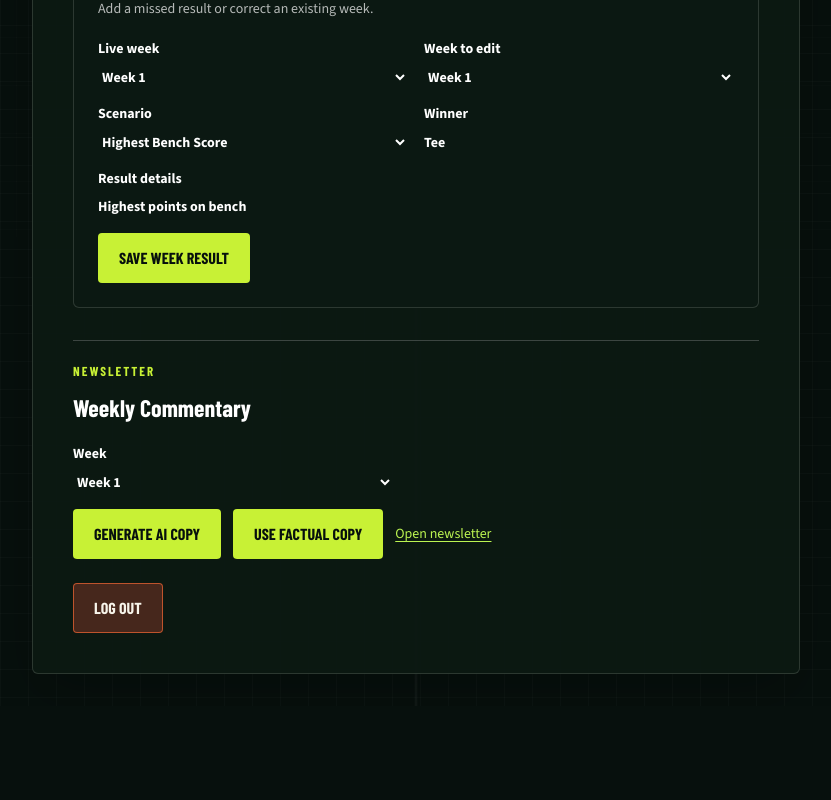
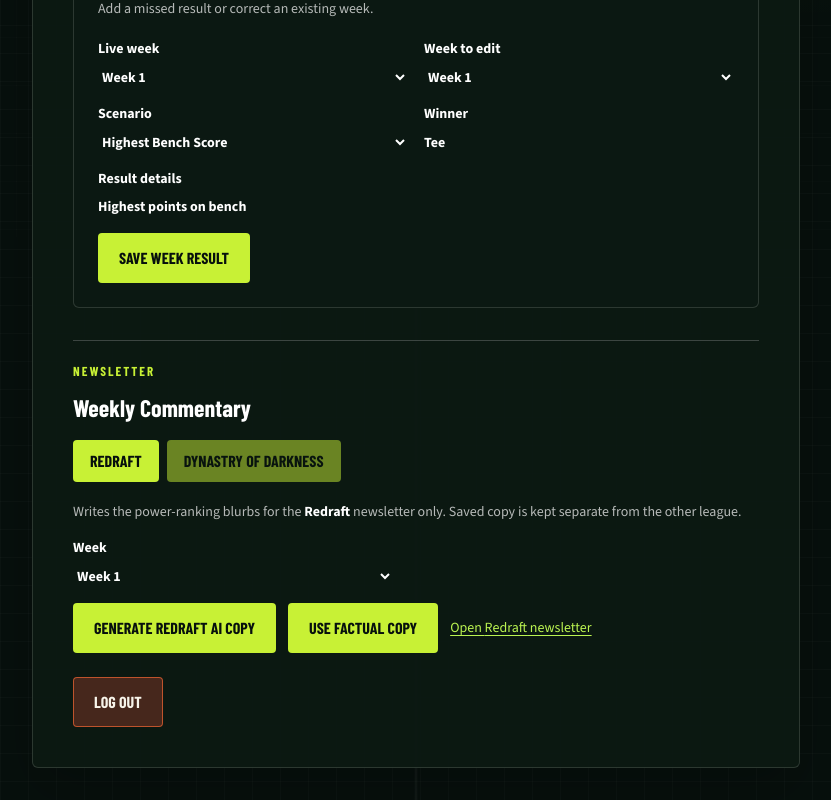
Before and after one commit to BradWillz/ffredraft, a Next.js app: page /admin in a window 1280 px wide. Shown: the part 563-1363 px from the top of the page, without its empty margins (224-1055 px from the left). Before the commit the page ends 1269 px from the top, so only its background shows below. Built offline with nearby package versions, Linux system fonts and the light colour scheme; a web font is replaced by a local one.

Commit message:
feat: implement newsletter commentary feature for Dynastry of Darkness with validation against kickers

```diff
--- a/src/app/admin/page.tsx
+++ b/src/app/admin/page.tsx
@@ -3,6 +3,63 @@
 import Link from "next/link";
 import { FormEvent, useEffect, useState } from "react";
 import { WHEEL_SCENARIOS, type WheelState } from "@/lib/wheel-state";
+
+type NewsletterLeague = "redraft" | "dynasty";
+
+const NEWSLETTER_LEAGUES: Record<NewsletterLeague, { label: string; path: string }> = {
+  redraft: { label: "Redraft", path: "/newsletter/week" },
+  dynasty: { label: "Dynastry of Darkness", path: "/dynastry-of-darkness/newsletter/week" },
+};
+
+function CommentaryPanel({ league }: { league: NewsletterLeague }) {
+  const [week, setWeek] = useState(1);
+  const [status, setStatus] = useState("");
+  const [busy, setBusy] = useState(false);
+  const { label, path } = NEWSLETTER_LEAGUES[league];
+
+  const update = async (clear = false) => {
+    if (busy) return;
+    setBusy(true);
+    setStatus(clear ? "Restoring factual copy..." : "Researching and writing...");
+    try {
+      const response = await fetch("/api/newsletter/commentary", {
+        method: clear ? "DELETE" : "POST",
+        headers: { "Content-Type": "application/json" },
+        body: JSON.stringify({ week, league }),
+      });
+      const result = await response.json() as { error?: string; stage?: string; reason?: string; requestId?: string };
+      setStatus(response.ok
+        ? `${label} Week ${week}: ${clear ? "factual copy restored" : "AI copy saved"}.`
+        : [
+          result.error ?? "Could not update the newsletter.",
+          result.reason ? `${result.stage ? `[${result.stage}] ` : ""}${result.reason}` : "",
+          result.requestId ? `Request: ${result.requestId}` : "",
+        ].filter(Boolean).join(" "));
+    } catch {
+      setStatus("Could not reach the server. Please try again.");
+    } finally {
+      setBusy(false);
+    }
+  };
+
+  return (
+    <form id={`newsletter-panel-${league}`} role="tabpanel" onSubmit={(event) => { event.preventDefault(); void update(); }} className="grid gap-4">
+      <p className="text-sm text-white/70">Writes the power-ranking blurbs for the <strong className="text-white">{label}</strong> newsletter only. Saved copy is kept separate from the other league.</p>
+      <label className="grid max-w-xs gap-2 text-sm font-bold text-white">
+        Week
+        <select value={week} disabled={busy} onChange={(event) => { setWeek(Number(event.target.value)); setStatus(""); }} className="wheel-admin-field">
+          {Array.from({ length: 18 }, (_, index) => index + 1).map((option) => <option key={option} value={option}>Week {option}</option>)}
+        </select>
+      </label>
+      <div className="flex flex-wrap items-center gap-3">
+        <button type="submit" disabled={busy} className="tool-command px-5 py-3 disabled:opacity-50">{busy ? "Working..." : `Generate ${label} AI copy`}</button>
+        <button type="button" disabled={busy} onClick={() => void update(true)} className="tool-command px-5 py-3 disabled:opacity-50">Use factual copy</button>
+        <Link href={`${path}/${week}`} className="text-sm text-lime-300 underline">Open {label} newsletter</Link>
+      </div>
+      {status && <p role="status" className="text-sm text-white/70">{status}</p>}
+    </form>
+  );
+}
 
 export default function AdminPage() {
   const [isAdmin, setIsAdmin] = useState(false);
@@ -15,9 +72,7 @@ export default function AdminPage() {
   const [editWinner, setEditWinner] = useState("Tee");
   const [editDetails, setEditDetails] = useState("Highest points on bench");
   const [wheelStatus, setWheelStatus] = useState("");
-  const [newsletterWeek, setNewsletterWeek] = useState(1);
-  const [newsletterStatus, setNewsletterStatus] = useState("");
-  const [newsletterBusy, setNewsletterBusy] = useState(false);
+  const [newsletterLeague, setNewsletterLeague] = useState<NewsletterLeague>("redraft");
 
   const loadWheelState = async () => {
     const response = await fetch("/api/wheel", { cache: "no-store" });
@@ -54,31 +109,6 @@ export default function AdminPage() {
   const logout = async () => {
     await fetch("/api/admin/session", { method: "DELETE" });
     setIsAdmin(false);
-  };
-
-  const updateNewsletter = async (clear = false) => {
-    if (newsletterBusy) return;
-    setNewsletterBusy(true);
-    setNewsletterStatus(clear ? "Restoring factual copy..." : "Researching and writing...");
-    try {
-      const response = await fetch("/api/newsletter/commentary", {
-        method: clear ? "DELETE" : "POST",
-        headers: { "Content-Type": "application/json" },
-        body: JSON.stringify({ week: newsletterWeek }),
-      });
-      const result = await response.json() as { error?: string; stage?: string; reason?: string; requestId?: string };
-      setNewsletterStatus(response.ok
-        ? `Week ${newsletterWeek}: ${clear ? "factual copy restored" : "AI copy saved"}.`
-        : [
-          result.error ?? "Could not update the newsletter.",
-          result.reason ? `${result.stage ? `[${result.stage}] ` : ""}${result.reason}` : "",
-          result.requestId ? `Request: ${result.requestId}` : "",
-        ].filter(Boolean).join(" "));
-    } catch {
-      setNewsletterStatus("Could not reach the server. Please try again.");
-    } finally {
-      setNewsletterBusy(false);
-    }
   };
 
   const selectEditWeek = (week: number) => {
@@ -194,21 +224,25 @@ export default function AdminPage() {
               )}
               <section className="mt-8 border-t border-white/20 pt-6" aria-labelledby="newsletter-editor-title">
                 <p className="eyebrow">Newsletter</p>
-                <h2 id="newsletter-editor-title" className="mb-5 text-2xl font-bold text-white">Weekly Commentary</h2>
-                <form onSubmit={(event) => { event.preventDefault(); void updateNewsletter(); }} className="grid gap-4">
-                  <label className="grid max-w-xs gap-2 text-sm font-bold text-white">
-                    Week
-                    <select value={newsletterWeek} disabled={newsletterBusy} onChange={(event) => { setNewsletterWeek(Number(event.target.value)); setNewsletterStatus(""); }} className="wheel-admin-field">
-                      {Array.from({ length: 18 }, (_, index) => index + 1).map((week) => <option key={week} value={week}>Week {week}</option>)}
-                    </select>
-                  </label>
-                  <div className="flex flex-wrap items-center gap-3">
-                    <button type="submit" disabled={newsletterBusy} className="tool-command px-5 py-3 disabled:opacity-50">{newsletterBusy ? "Working..." : "Generate AI copy"}</button>
-                    <button type="button" disabled={newsletterBusy} onClick={() => void updateNewsletter(true)} className="tool-command px-5 py-3 disabled:opacity-50">Use factual copy</button>
-                    <Link href={`/newsletter/week/${newsletterWeek}`} className="text-sm text-lime-300 underline">Open newsletter</Link>
-                  </div>
-                  {newsletterStatus && <p role="status" className="text-sm text-white/70">{newsletterStatus}</p>}
-                </form>
+                <h2 id="newsletter-editor-title" className="mb-4 text-2xl font-bold text-white">Weekly Commentary</h2>
+                <div role="tablist" aria-label="Newsletter league" className="mb-5 flex flex-wrap gap-2">
+                  {(Object.keys(NEWSLETTER_LEAGUES) as NewsletterLeague[]).map((league) => (
+                    <button
+                      key={league}
+                      type="button"
+                      role="tab"
+                      aria-selected={newsletterLeague === league}
+                      aria-controls={`newsletter-panel-${league}`}
+                      onClick={() => setNewsletterLeague(league)}
+                      className={`tool-command px-4 py-2 ${newsletterLeague === league ? "" : "opacity-50"}`}
+                    >
+                      {NEWSLETTER_LEAGUES[league].label}
+                    </button>
+                  ))}
+                </div>
+                {(Object.keys(NEWSLETTER_LEAGUES) as NewsletterLeague[]).map((league) => (
+                  <div key={league} hidden={newsletterLeague !== league}><CommentaryPanel league={league} /></div>
+                ))}
               </section>
               <button type="button" onClick={logout} className="tool-command tool-command--danger mt-6 px-5 py-3">Log out</button>
             </div>
--- a/src/app/api/newsletter/commentary/route.ts
+++ b/src/app/api/newsletter/commentary/route.ts
@@ -2,7 +2,7 @@ import { NextResponse } from "next/server";
 import { randomUUID } from "node:crypto";
 import { isAdmin } from "@/lib/admin-auth";
 import { clearNewsletterCommentary, generateNewsletterCommentary } from "@/lib/newsletter-commentary";
-import { getWeeklyReport } from "@/lib/weekly-report";
+import { DYNASTRY_REPORT_LEAGUE, getWeeklyReport, REDRAFT_REPORT_LEAGUE } from "@/lib/weekly-report";
 import { commentaryFailure, diagnosticStep, logCommentaryDiagnostic, type CommentaryDiagnostics } from "@/lib/newsletter-diagnostics";
 
 export const runtime = "nodejs";
@@ -43,6 +43,12 @@ async function updateCommentary(request: Request, clear: boolean) {
     if (!Number.isInteger(week) || week < 1 || week > 18) {
       return respond({ error: "Choose a week from 1 to 18." }, 400);
     }
+    const league = body?.league ?? "redraft";
+    if (league !== "redraft" && league !== "dynasty") {
+      return respond({ error: "Choose the Redraft or Dynastry newsletter." }, 400);
+    }
+    const reportLeague = league === "dynasty" ? DYNASTRY_REPORT_LEAGUE : REDRAFT_REPORT_LEAGUE;
+    const newsletterUrl = league === "dynasty" ? `/dynastry-of-darkness/newsletter/week/${week}` : `/newsletter/week/${week}`;
     diagnostics.week = week;
     logCommentaryDiagnostic(diagnostics, "request", "validated");
     if (!clear && !process.env.OPENAI_API_KEY) {
@@ -54,7 +60,7 @@ async function updateCommentary(request: Request, clear: boolean) {
       return respond({ error: "Configure shared Redis storage before saving newsletter copy in production.", stage: "configuration", reason: "Shared Redis storage is not configured" }, 503);
     }
     try {
-      const report = await diagnosticStep(diagnostics, "report", "Could not load the weekly report", () => getWeeklyReport(week));
+      const report = await diagnosticStep(diagnostics, "report", "Could not load the weekly report", () => getWeeklyReport(week, reportLeague));
       if (week > report.lastCompletedWeek) {
         return respond({ error: "Only completed weeks can have AI copy." }, 400);
       }
@@ -63,7 +69,7 @@ async function updateCommentary(request: Request, clear: boolean) {
       } else {
         await generateNewsletterCommentary(report, diagnostics);
       }
-      return respond({ week, url: `/newsletter/week/${week}` }, 200);
+      return respond({ week, league, url: newsletterUrl }, 200);
     } catch (error) {
       const failure = commentaryFailure(error, clear ? "clear" : "generation", clear ? "Unexpected error clearing commentary" : "Unexpected commentary generation error");
       logCommentaryDiagnostic(diagnostics, failure.stage, "failed", { reason: failure.reason }, error);
--- a/src/lib/weekly-report.ts
+++ b/src/lib/weekly-report.ts
@@ -1,4 +1,4 @@
-import { SLEEPER_LEAGUE_ID } from "./config";
+import { DYNASTRY_LEAGUE_ID, SLEEPER_LEAGUE_ID } from "./config";
 import { scoreLadbrokesWeek, getLadbrokesSubmissions } from "./ladbrokes";
 import { getDisplayName, normalizeUsername } from "./normalize-username";
 import { getPowerState } from "./power";
@@ -75,6 +75,8 @@ export type ReportTeam = {
 
 export type WeeklyReport = {
   leagueName: string;
+  // Keeps saved AI commentary for other leagues apart from Redraft's existing cache keys.
+  commentaryNamespace?: string;
   season: string;
   week: number;
   lastCompletedWeek: number;
@@ -245,9 +247,11 @@ export type ReportLeague = {
   sideGames: boolean;
   playoffByRecord: number;
   rookieDraft: boolean;
+  commentaryNamespace?: string;
 };
 
 export const REDRAFT_REPORT_LEAGUE: ReportLeague = { leagueId: SLEEPER_LEAGUE_ID, sideGames: true, playoffByRecord: 5, rookieDraft: false };
+export const DYNASTRY_REPORT_LEAGUE: ReportLeague = { leagueId: DYNASTRY_LEAGUE_ID, sideGames: false, playoffByRecord: 5, rookieDraft: true, commentaryNamespace: "dynasty" };
 
 export async function getWeeklyReport(week: number, reportLeague: ReportLeague = REDRAFT_REPORT_LEAGUE): Promise<WeeklyReport> {
   const { leagueId, sideGames } = reportLeague;
@@ -550,6 +554,7 @@ export async function getWeeklyReport(week: number, reportLeague: ReportLeague =
 
   return {
     leagueName: league.name ?? "Left, Down, Wide to the Right, Up",
+    commentaryNamespace: reportLeague.commentaryNamespace,
     season: league.season,
     week,
     lastCompletedWeek: Number(league.settings?.last_scored_leg ?? 0),
```
Also changed, not shown: src/app/dynastry-of-darkness/newsletter/week/[week]/page.tsx (+7 -6 lines), src/lib/newsletter-commentary.ts (+12 -5 lines), 1 other file (tests, documents, lock files or other folders).
